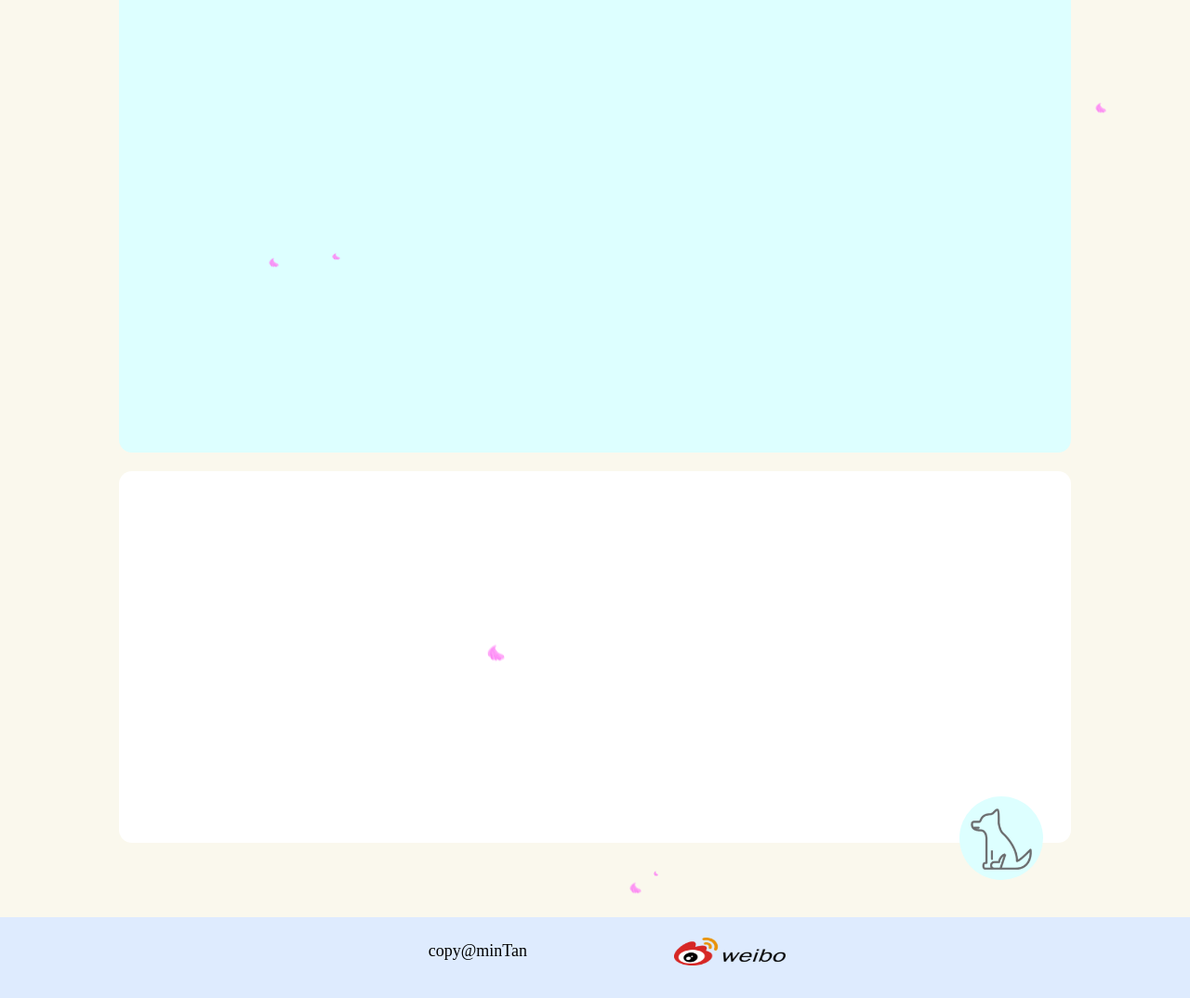
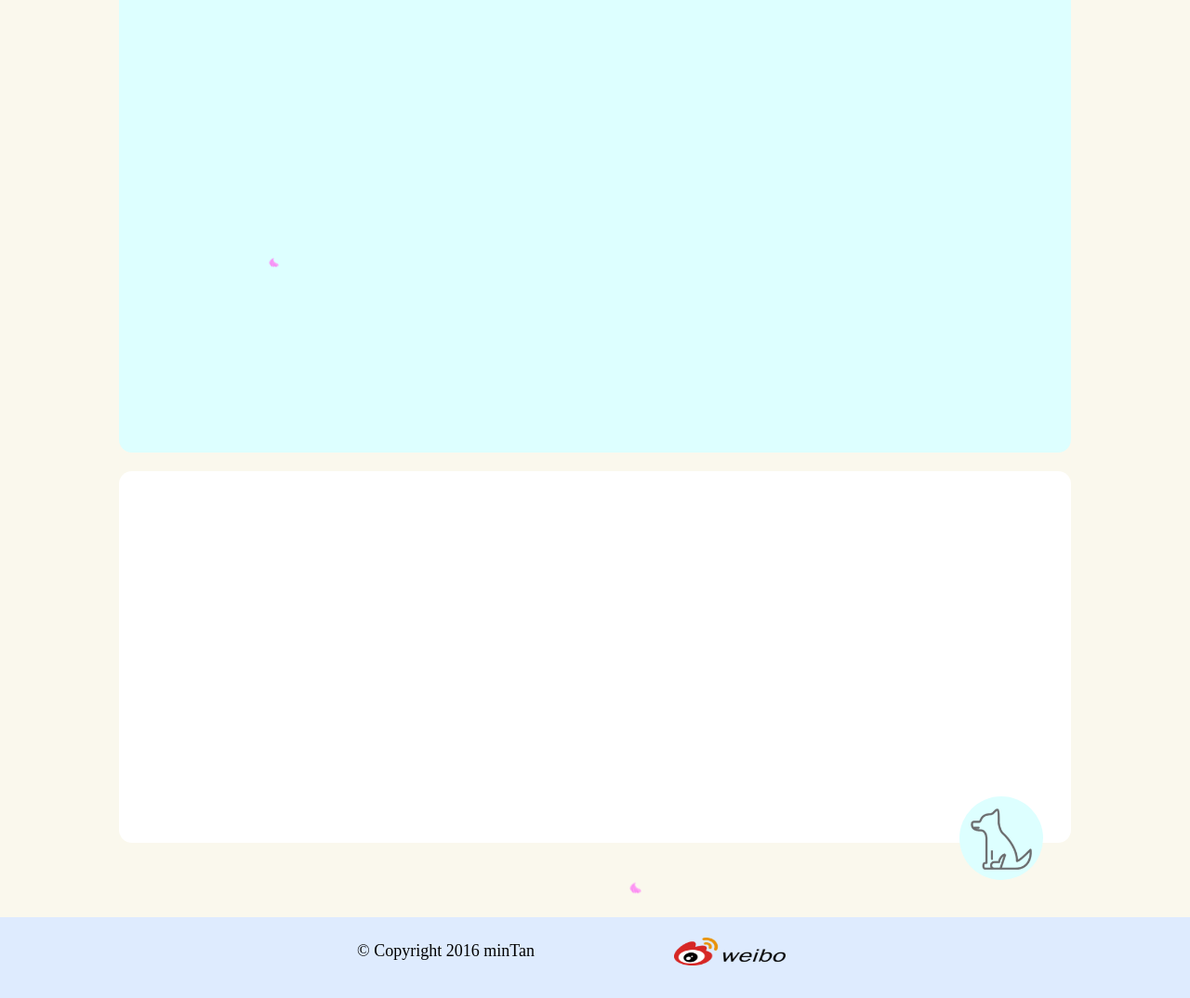
Before and after one commit to tantan0813/tantan0813.github.io, a Jekyll site: the page index.html, which Jekyll copies as it is, in a window 1280 px wide. Shown: the part 1150-2224 px from the top of the page at 93% size. Built offline with Jekyll 4.4.1, drawn with Linux system fonts in a browser that asks for light colours.

Commit message:
效果添加

```diff
--- a/css/css/index.css
+++ b/css/css/index.css
@@ -271,10 +271,10 @@ footer {
   left: 0;
 }
 footer p {
-  width: 120px;
+  width: 280px;
   position: absolute;
   top: 26px;
-  left: 36%;
+  left: 30%;
   font-size: 18px;
 }
 footer a {
--- a/css/less/index.less
+++ b/css/less/index.less
@@ -230,10 +230,10 @@ footer{
   top: 0;
   left: 0;
   p{
-    width: 120px;
+    width: 280px;
     position:absolute;
     top: 26px;
-    left: 36%;
+    left: 30%;
     font-size: 18px;
   }
   a{
--- a/index.html
+++ b/index.html
@@ -81,7 +81,7 @@
     </div>
 </section>
 <footer>
-    <p>copy@minTan</p>
+    <p>© Copyright 2016 minTan</p>
     <a target="_blank" href="http://weibo.com/2706285455/profile?rightmod=1&wvr=6&mod=personinfo"><img src="img/sina.png" /></a>
 </footer>
 </body>
--- a/js/es/index.js
+++ b/js/es/index.js
@@ -30,7 +30,7 @@ window.onload = function(){
         $(document).snowfall('clear');
         $(document).snowfall({
             image: "img/huaban.png",
-            flakeCount:10,
+            flakeCount:6,
             minSize: 5,
             maxSize: 22,
         });
```
